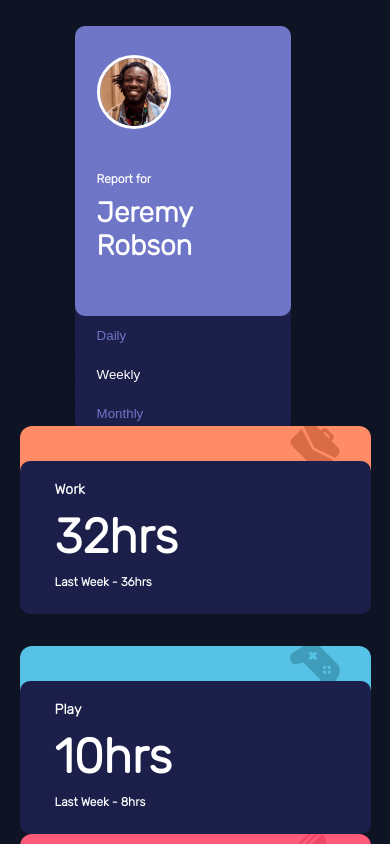
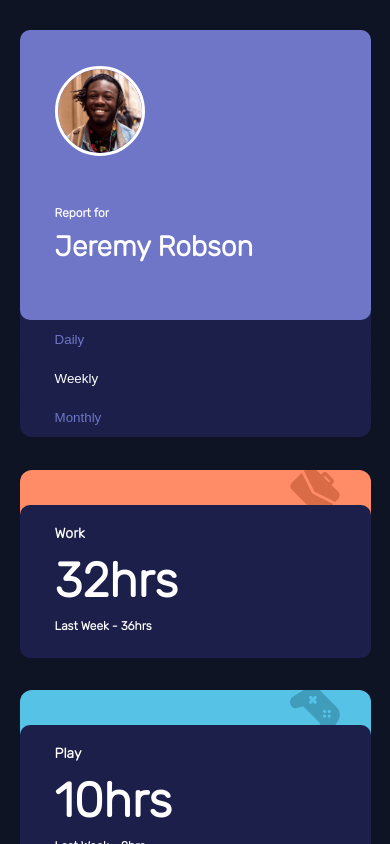
Before and after one commit to TamsinHuggins/time-tracker-react, a React (Create React App) app: page / in a window 390 px wide. Shown: the top 844 px of the page. Built offline with nearby package versions, Linux system fonts and the light colour scheme.

Commit message:
all media queries now working including phone and tablet

```diff
--- a/src/App.css
+++ b/src/App.css
@@ -87,7 +87,7 @@
 
 @media (max-width: 500px) {
   .App {
-    height: 1700px;
+    height: 1780px;
     width: 100vw;
     background-color: hsl(226, 43%, 10%);
     display: flex;
@@ -99,8 +99,7 @@
     width: 100%;
     display: flex;
     flex-direction: column;
-    justify-content: space-evenly;
-    align-items: center;
+    justify-content: center;
     flex-wrap: nowrap;
   }
 
@@ -108,15 +107,31 @@
     width: 100%;
     display: flex;
     flex-direction: column;
-    justify-content: space-evenly;
+    justify-content: flex-start;
     flex-wrap: nowrap;
+    gap: 30px 30px;
+  }
+
+  .TitleCardContainer {
+    width: 100%;
+    height: 370px;
+    display: flex;
+    justify-content: center;
+  }
+
+  #titleCardSisters {
+    width: 100%;
+    height: 480px;
+    display: flex;
+    flex-direction: column;
+    justify-content: center;
   }
 
   .timeCards {
     width: 100%;
     display: flex;
     flex-direction: column;
-    justify-content: space-evenly;
+    justify-content: space-between;
     flex-wrap: nowrap;
     align-items: center;
   }
```
